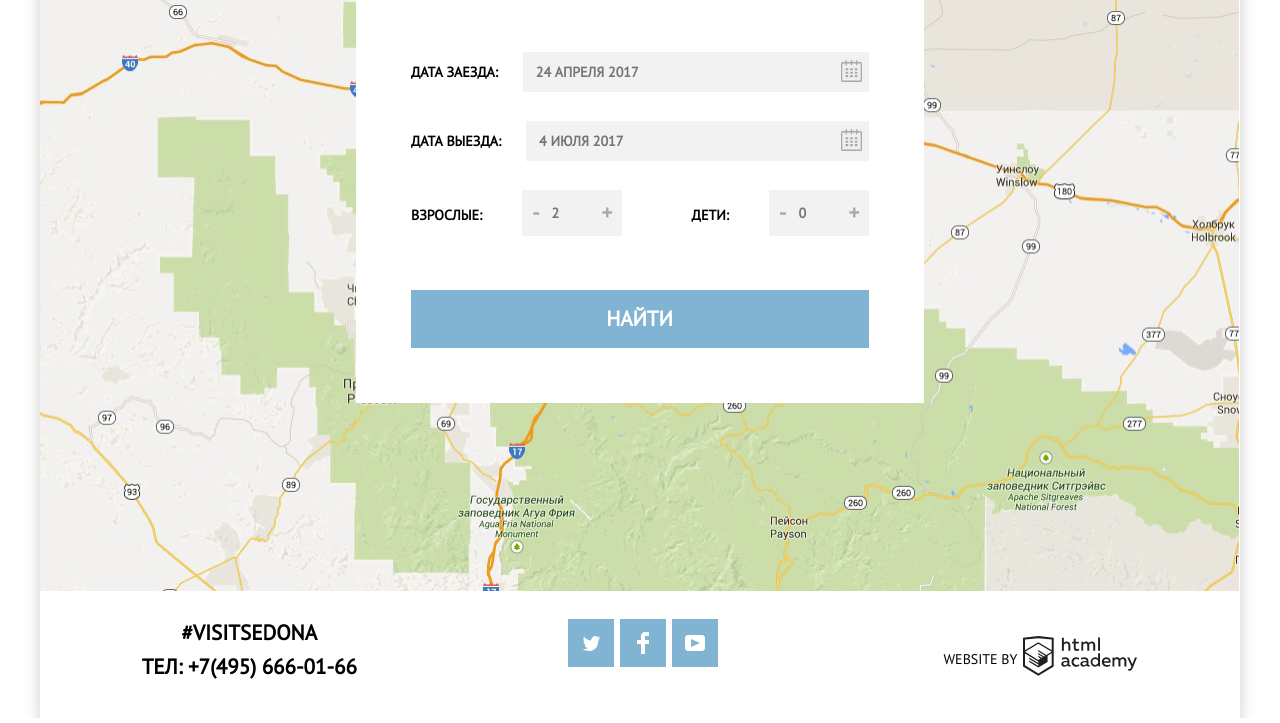
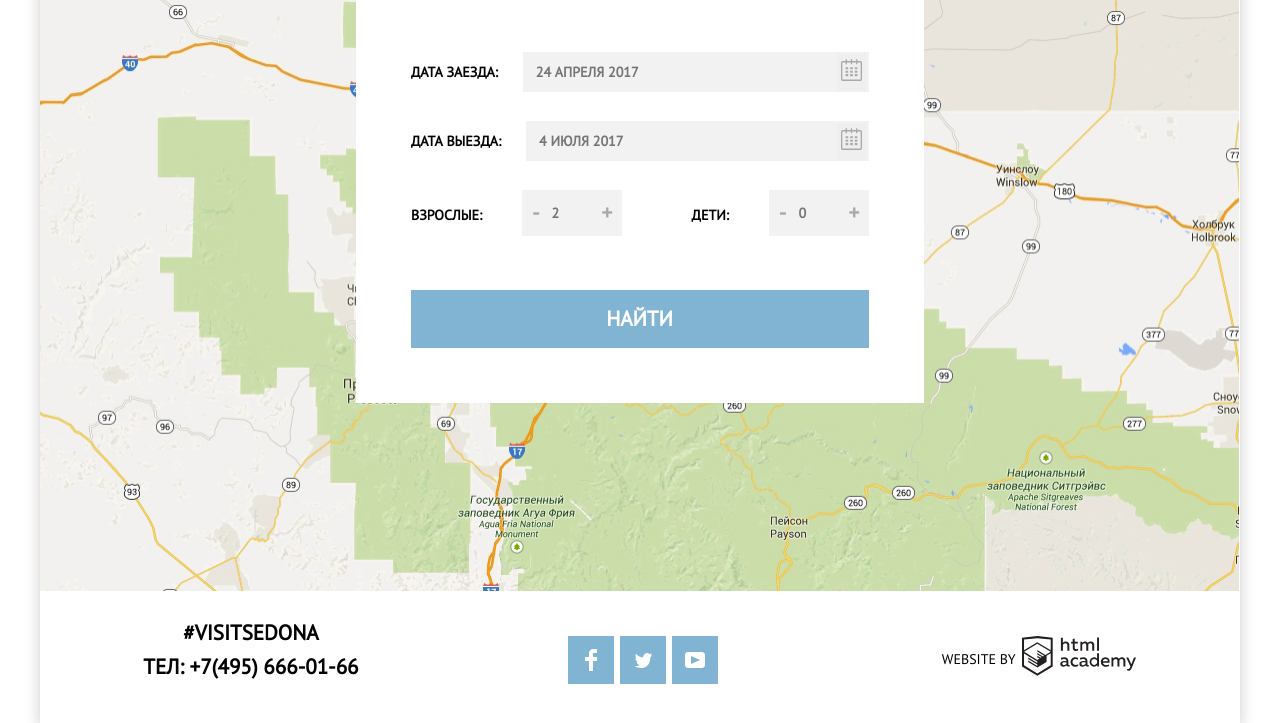
Before and after one commit to htmlacademy-htmlcss/856383-sedona-30, a plain HTML site: page index.html in a window 1280 px wide. Shown: the part 2219-2942 px from the top of the page. Drawn offline with Linux system fonts and the light colour scheme.

Commit message:
правки

```diff
--- a/css/style.css
+++ b/css/style.css
@@ -361,9 +361,11 @@
 .wrapper-form p {
   margin: 0;
 }
-.wrapper-form-data label{
+
+.wrapper-form-data label {
   padding-right: 25px;
 }
+
 .wrapper-form-data input {
   flex-grow: 1;
   min-height: 38px;
@@ -380,21 +382,24 @@
   padding-bottom: 29px;
 }
 
-.form-button-data{
+.form-button-data {
   position: absolute;
- top: 7px;
-  left: 430px;
-  width: 21px;
-  height: 23px;
-  padding: 0px;
+  top: 2px;
+  right: 3px;
+  font-size: 21px;
+  line-height: 23px;
+  padding: 4px;
 }
+
 .form-button-data:hover path {
-  fill:var(--black);
+  fill: var(--black);
 }
+
 .form-button-data:active path {
-  fill:var(--blue);
+  fill: var(--blue);
 }
-.form-button-data:active{
+
+.form-button-data:active {
   outline: none;
 }
 
@@ -406,7 +411,7 @@
 }
 
 .wrapper-form-age input {
-align-self: stretch;
+  align-self: stretch;
   width: 38px;
 }
 
@@ -518,7 +523,7 @@ align-self: stretch;
   width: 1200px;
   display: flex;
   flex-wrap: wrap;
-justify-content: space-around;
+  justify-content: space-around;
   /*display: grid;
   grid-template-columns: 1fr 1fr 1fr;*/
   text-align: center;
@@ -546,11 +551,12 @@ justify-content: space-around;
   display: flex;
   flex-wrap: wrap;
   list-style: none;
-  padding:  5px;
+  padding: 36px 0 36px 0;
+  margin: 0;
   width: 170px;
 }
 
-.social-item {
+.social-link {
   display: flex;
   align-items: center;
   justify-content: center;
@@ -560,7 +566,7 @@ justify-content: space-around;
   margin: 3px 3px 3px 3px;
 }
 
-.social-item:nth-child(1)::before {
+.link-twitter::before {
   content: "";
   position: absolute;
   width: 17px;
@@ -570,7 +576,7 @@ justify-content: space-around;
   background-position: 0 0;
 }
 
-.social-item:nth-child(2)::before {
+.link-fb::before {
   content: "";
   position: absolute;
   width: 12px;
@@ -580,7 +586,7 @@ justify-content: space-around;
   background-position: 0 0;
 }
 
-.social-item:nth-child(3)::before {
+.link-youtube::before {
   content: "";
   position: absolute;
   width: 20px;
@@ -590,11 +596,11 @@ justify-content: space-around;
   background-position: 0 0;
 }
 
-.social-item:hover, .social-link:focus {
+.social-link:hover, .social-link:focus {
   background-color: var(--blue-01);
 }
 
-.social-item:active::before {
+.social-link:active::before {
   background-color: var(--blue-02);
   opacity: 0.3;
 }
@@ -718,12 +724,15 @@ justify-content: space-around;
 .sorting-button {
   padding: 3px;
 }
-.sorting-button:hover path{
+
+.sorting-button:hover path {
   fill: var(--black);
 }
-.sorting-button:active path{
+
+.sorting-button:active path {
   fill: var(--blue);
 }
+
 .list-hotel {
   list-style: none;
   width: 1200px;
@@ -783,16 +792,22 @@ justify-content: space-around;
   margin: 0px;
   align-self: flex-end;
 }
-.star-1{
-  width: 75px;
+
+.star-1 {
+  width: 20px;
 }
-.star-2{
-  width: 57px;
-}
-.star-3{
+.star-2 {
   width: 40px;
 }
-
+.star-3 {
+  width: 60px;
+}
+.star-4 {
+  width: 80px;
+}
+.star-5 {
+  width: 100px;
+}
 
 .rating p {
   text-align: center;
--- a/index.html
+++ b/index.html
@@ -139,9 +139,9 @@
         <a href="tel:+7(495)6660166">ТЕЛ: +7(495) 666-01-66</a>
       </div>
       <ul class="social-list">
-        <li class="social-item"><a class="social-link" href="#"></a></li>
-        <li class="social-item"><a class="social-link" href="#"></a></li>
-        <li class="social-item"><a class="social-link" href="#"></a></li>
+        <li class="social-item"><a class="social-link link-fb" href="#"></a></li>
+        <li class="social-item"><a class="social-link link-twitter" href="#"></a></li>
+        <li class="social-item"><a class="social-link link-youtube" href="#"></a></li>
       </ul>
       <div class="footer-copyright">
         <p>Website by</p>
```
Also changed, not shown: catalog.html (+6 -6 lines).
